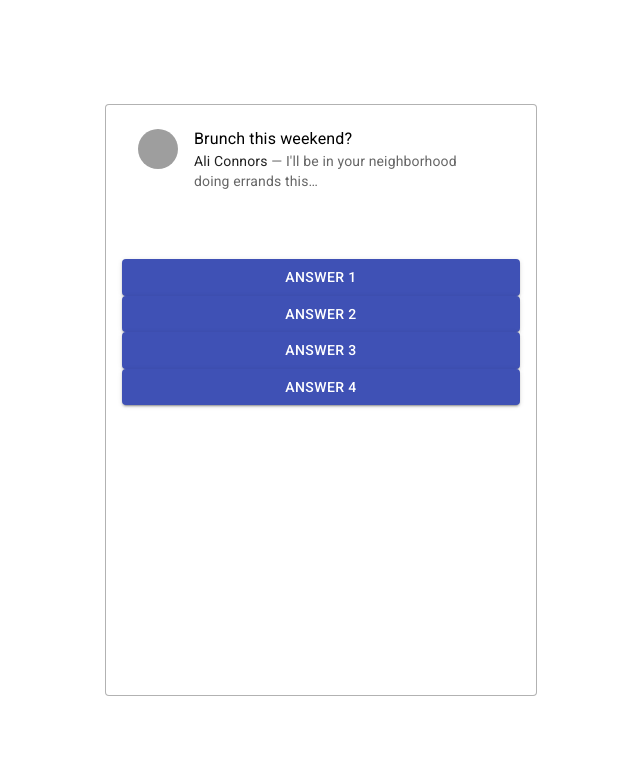
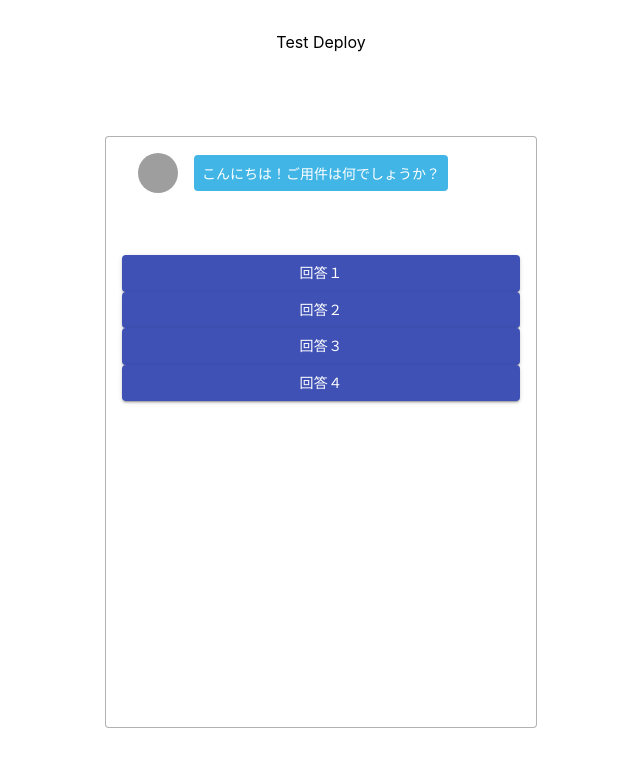
Before and after one commit to itoi10/chat, a React (Create React App) app: page / in a window 1280 px wide. Shown: the top 766 px of the page, without its empty margins (319-959 px from the left). Built offline with nearby package versions, Linux system fonts and the light colour scheme; grey boxes are pictures that could not be loaded.

Commit message:
disp chat message

```diff
--- a/package.json
+++ b/package.json
@@ -27,6 +27,7 @@
     "start": "react-scripts start",
     "build": "react-scripts build",
     "test": "react-scripts test",
+    "deploy": "yarn build && firebase deploy",
     "eject": "react-scripts eject"
   },
   "eslintConfig": {
--- a/src/App.tsx
+++ b/src/App.tsx
@@ -4,13 +4,12 @@ import './assets/styles/style.css'
 import { AnswersList, Chats } from './components/index'
 
 
-
-// interface Chats {
-//   // チャット本文
-//   text: string
-//   // 質問or回答
-//   type: string
-// }
+export interface ChatsContent {
+  // チャット本文
+  text: string
+  // 質問or回答
+  type: string
+}
 
 export interface Answers {
   // 回答内容
@@ -33,7 +32,7 @@ interface State {
   // 回答コンポーネントに表示するデータ
   answers: Array<Answers>
   // チャットコンポーネントに表示するデータ
-  chats: Array<string>
+  chats: Array<ChatsContent>
   // 現在の質問ID
   currentId: string,
   // 質問と回答のデータセット
@@ -63,16 +62,31 @@ class App extends React.Component<Props, State> {
     })
   }
 
+  initChats = () => {
+    const initDataset = this.state.dataset[0]
+    const chat:ChatsContent = {
+      text: initDataset.question,
+      type: 'question'
+    }
+    const chats = this.state.chats
+    chats.push(chat)
+    this.setState({
+      chats: chats
+    })
+  }
+
   // 初期化後の処理
   componentDidMount() {
+    this.initChats()
     this.initAnswer()
   }
 
   render(): React.ReactNode {
     return (
       <section className="c-section">
+        <p style={{textAlign: 'center', marginTop: '2rem'}}>Test Deploy</p>
         <div className="c-box">
-          <Chats />
+          <Chats chats={this.state.chats}/>
           <AnswersList answers={this.state.answers}/>
         </div>
       </section>
--- a/src/assets/styles/style.css
+++ b/src/assets/styles/style.css
@@ -32,3 +32,20 @@
   justify-content: flex-end;
   height: 192px;
 }
+
+/* チャット吹き出し */
+.p-chat__bubble {
+  /* 背景色 */
+  background: #41B5E6;
+  /* 文字 */
+  color: #fff;
+  font-size: 14px;
+  font-weight: 500;
+  /* 形 */
+  border-radius: 4px;
+  /* サイズ */
+  padding: .5rem;
+  margin-right: 1rem;
+  max-width: 80%;
+  width: auto;
+}
--- a/src/components/Answer.tsx
+++ b/src/components/Answer.tsx
@@ -1,6 +1,7 @@
 import React from 'react'
-import { makeStyles, createStyles, Theme } from '@material-ui/core/styles'
 import Button from '@material-ui/core/Button'
+// import { makeStyles, createStyles, Theme } from '@material-ui/core/styles'
+
 
 interface Props {
   content: string
@@ -8,13 +9,13 @@ interface Props {
 
 
 // Material-UIデザインのカスタマイズ
-const useStyles = makeStyles((theme: Theme) =>
-  createStyles({
-    root: {
+// const useStyles = makeStyles((theme: Theme) =>
+//   createStyles({
+//     root: {
 
-    },
-  })
-);
+//     },
+//   })
+// );
 
 
 const Answer:React.FC<Props> = ({content}) => {
--- a/src/components/Chat.tsx
+++ b/src/components/Chat.tsx
@@ -1,8 +1,26 @@
 import React from 'react'
+import ListItem from '@mui/material/ListItem';
+import ListItemAvatar from '@mui/material/ListItemAvatar';
+import Avatar from '@mui/material/Avatar';
+import { ChatsContent } from '../App'
 
-const Chat:React.FC = () => {
 
-  return(<div></div>)
+interface Props {
+  chat: ChatsContent
+}
+
+const Chat:React.FC<Props> = ({chat}) => {
+
+  return(
+    <ListItem>
+      <ListItemAvatar>
+        <Avatar alt="icon" src="/static/images/avatar/1.jpg" />
+      </ListItemAvatar>
+      <div className="p-chat__bubble">
+        {chat.text}
+      </div>
+    </ListItem>
+  )
 }
 
 export default Chat
--- a/src/components/Chats.tsx
+++ b/src/components/Chats.tsx
@@ -1,57 +1,20 @@
 import React from 'react'
 import List from '@mui/material/List';
-import ListItem from '@mui/material/ListItem';
-import Divider from '@mui/material/Divider';
-import ListItemText from '@mui/material/ListItemText';
-import ListItemAvatar from '@mui/material/ListItemAvatar';
-import Avatar from '@mui/material/Avatar';
-import Typography from '@mui/material/Typography';
+import { Chat } from './index'
+import { ChatsContent } from '../App'
 
-// MUI Lists
-// https://mui.com/components/lists/
 
-// MUI ver.5(2021年9月)からsx propという新機能が使えるのでmakeStylesなくてもOK
-// ただしstyledよりもパフォーマンスが悪いらしい
-// https://mui.com/system/the-sx-prop/
+interface Props {
+  chats: ChatsContent[]
+}
 
-// const useStyles = makeStyles((theme: Theme) =>
-//   createStyles({
-//     root: {
-//       width: '100%',
-//       maxWidth: '36ch',
-//       backgroundColor: theme.palette.background.paper,
-//     },
-//     inline: {
-//       display: 'inline'
-//     }
-//   })
-// );
-
-const Chats:React.FC = () => {
+const Chats:React.FC<Props> = ({chats}) => {
 
   return(
     <List sx={{ width: '100%', maxWidth: 360, bgcolor: 'background.paper' }}>
-      <ListItem alignItems="flex-start">
-        <ListItemAvatar>
-          <Avatar alt="Taro Yamada" src="/static/images/avatar/1.jpg" />
-        </ListItemAvatar>
-        <ListItemText
-          primary="Brunch this weekend?"
-          secondary={
-            <React.Fragment>
-              <Typography
-                sx={{ display: 'inline' }}
-                component="span"
-                variant="body2"
-                color="text.primary"
-              >
-                Ali Connors
-              </Typography>
-              {" — I'll be in your neighborhood doing errands this…"}
-            </React.Fragment>
-          }
-        />
-      </ListItem>
+      {chats.map((chat, index) => (
+        <Chat chat={chat} key={index.toString()} />
+      ))}
     </List>
   )
 }
--- a/src/data/dataset.js
+++ b/src/data/dataset.js
@@ -2,10 +2,10 @@ const defaultDataset = [
   {
     "id": "init",
     "answers": [
-        {"content": "Answer 1", "nextId": "nextId 1"},
-        {"content": "Answer 2", "nextId": "nextId 2"},
-        {"content": "Answer 3", "nextId": "nextId 3"},
-        {"content": "Answer 4", "nextId": "nextId 4"}
+        {"content": "回答１", "nextId": "nextId 1"},
+        {"content": "回答２", "nextId": "nextId 2"},
+        {"content": "回答３", "nextId": "nextId 3"},
+        {"content": "回答４", "nextId": "nextId 4"}
     ],
     "question": "こんにちは！ご用件は何でしょうか？"
   },
--- a/src/index.tsx
+++ b/src/index.tsx
@@ -11,7 +11,4 @@ ReactDOM.render(
   document.getElementById('root')
 );
 
-// If you want to start measuring performance in your app, pass a function
-// to log results (for example: reportWebVitals(console.log))
-// or send to an analytics endpoint. Learn more: https://bit.ly/CRA-vitals
 reportWebVitals();
```
Also changed, not shown: memo.txt (added), 2 other files (tests, documents, lock files or other folders).
